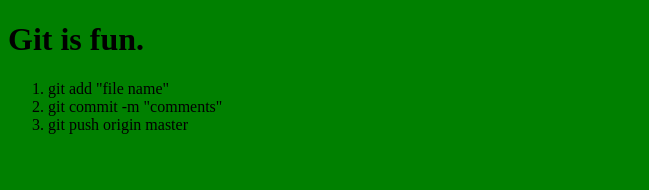
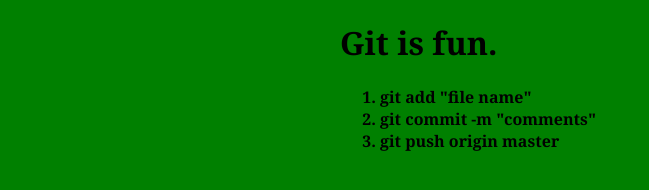
Before and after one commit to k1te-m/Git-Add-Commit-Push, a plain HTML site: page index.html in a window 1280 px wide. Shown: the whole page, without its empty margins (0-649 px from the left). Drawn offline with Linux system fonts and the light colour scheme.

Commit message:
added code

```diff
--- a/style.css
+++ b/style.css
@@ -1,3 +1,9 @@
 body{
     background-color: green;
+    width: 600px;
+    font-family: Georgia, 'Times New Roman', Times, serif;
+    font-size: 16px;
+    font-weight: bold;
+    padding: auto;
+    margin: auto;
 }
```
